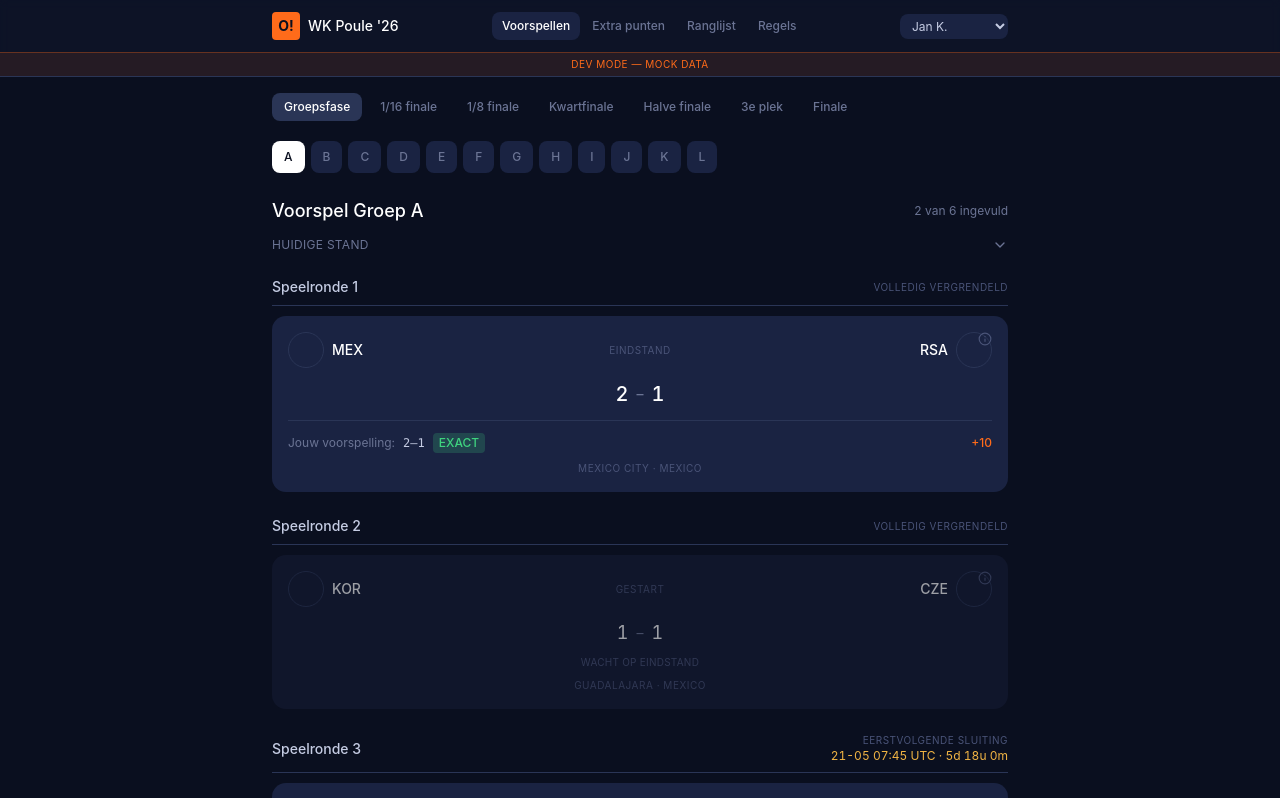
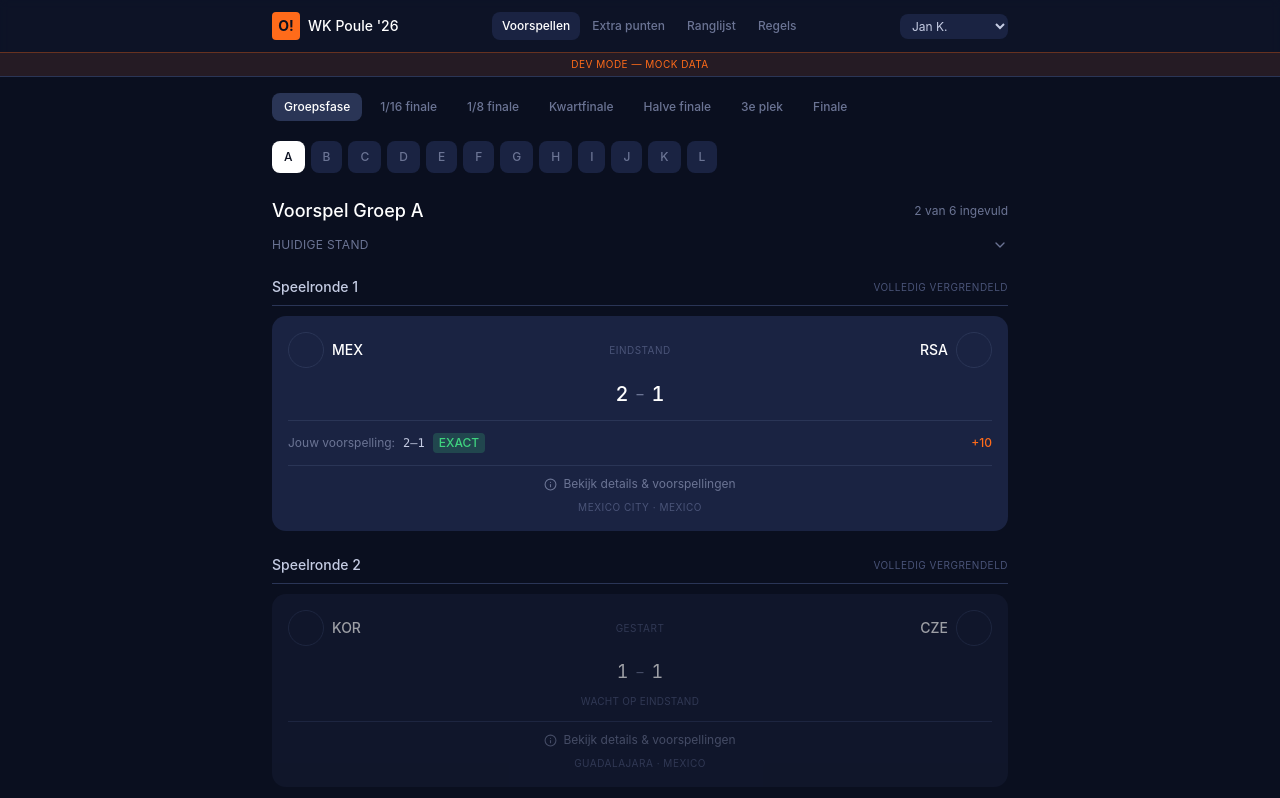
Before and after one commit to Guidoznl/OMG-WK-POULE-TEST, a Next.js app: page /predictions in a window 1280 px wide. Shown: the top 798 px of the page. Built offline with nearby package versions, Linux system fonts and the light colour scheme.

Commit message:
Refactor MatchTile component and add DetailLink

```diff
--- a/components/MatchTile.tsx
+++ b/components/MatchTile.tsx
@@ -83,6 +83,7 @@ export function MatchTile({ match, prediction, onSave }: Props) {
             )}
           </div>
         )}
+        <DetailLink match={match} />
         <LocationLabel match={match} />
       </div>
     )
@@ -107,6 +108,7 @@ export function MatchTile({ match, prediction, onSave }: Props) {
         ) : (
           <p className="text-center text-ink-400 text-xs mt-3">Geen voorspelling ingediend</p>
         )}
+        <DetailLink match={match} />
         <LocationLabel match={match} />
       </div>
     )
@@ -128,6 +130,7 @@ export function MatchTile({ match, prediction, onSave }: Props) {
         ) : (
           <p className="text-center text-ink-400 text-xs mt-3">Te laat — geen voorspelling mogelijk</p>
         )}
+        <DetailLink match={match} />
         <LocationLabel match={match} />
       </div>
     )
@@ -175,6 +178,7 @@ export function MatchTile({ match, prediction, onSave }: Props) {
         )}
         {save === 'error' && <span className="text-accent-coral text-[11px]">Fout — probeer opnieuw</span>}
       </div>
+      <DetailLink match={match} />
       <LocationLabel match={match} />
     </div>
   )
@@ -189,7 +193,6 @@ function TileHeader({ homeName, awayName, match, statusLabel }: {
   statusLabel?: string
 }) {
   return (
-    <div className="relative">
     <div className="grid grid-cols-[1fr_auto_1fr] items-center gap-2">
       <div className="flex items-center gap-2 justify-self-start min-w-0">
         <FlagCircle isoCode={match.home_team?.iso_code || null} />
@@ -213,21 +216,28 @@ function TileHeader({ homeName, awayName, match, statusLabel }: {
         <FlagCircle isoCode={match.away_team?.iso_code || null} />
       </div>
     </div>
-      {/* Details-link rechtsboven, los van de grid-layout */}
+  )
+}
+
+/**
+ * "Bekijk details" knop, geplaatst onderaan een wedstrijdtile.
+ * Linkt naar de detailpagina van de wedstrijd (alle voorspellingen, probability).
+ */
+function DetailLink({ match }: { match: Match }) {
+  return (
     <Link
       href={`/match/${match.id}`}
-        title="Bekijk details en voorspellingen van anderen"
-        className="absolute -top-1 -right-1 p-1 text-ink-500 hover:text-accent-orange transition-colors"
+      className="flex items-center justify-center gap-1.5 mt-3 pt-2.5 border-t border-ink-600 text-ink-400 hover:text-accent-orange transition-colors text-xs"
     >
       <InfoIcon />
+      <span>Bekijk details &amp; voorspellingen</span>
     </Link>
-    </div>
   )
 }
 
 function InfoIcon() {
   return (
-    <svg width="14" height="14" viewBox="0 0 24 24" fill="none" stroke="currentColor" strokeWidth="2" strokeLinecap="round" strokeLinejoin="round">
+    <svg width="13" height="13" viewBox="0 0 24 24" fill="none" stroke="currentColor" strokeWidth="2" strokeLinecap="round" strokeLinejoin="round">
       <circle cx="12" cy="12" r="10" />
       <line x1="12" y1="16" x2="12" y2="12" />
       <line x1="12" y1="8" x2="12.01" y2="8" />
```
Lines whose indentation alone changed are shown as unchanged.
